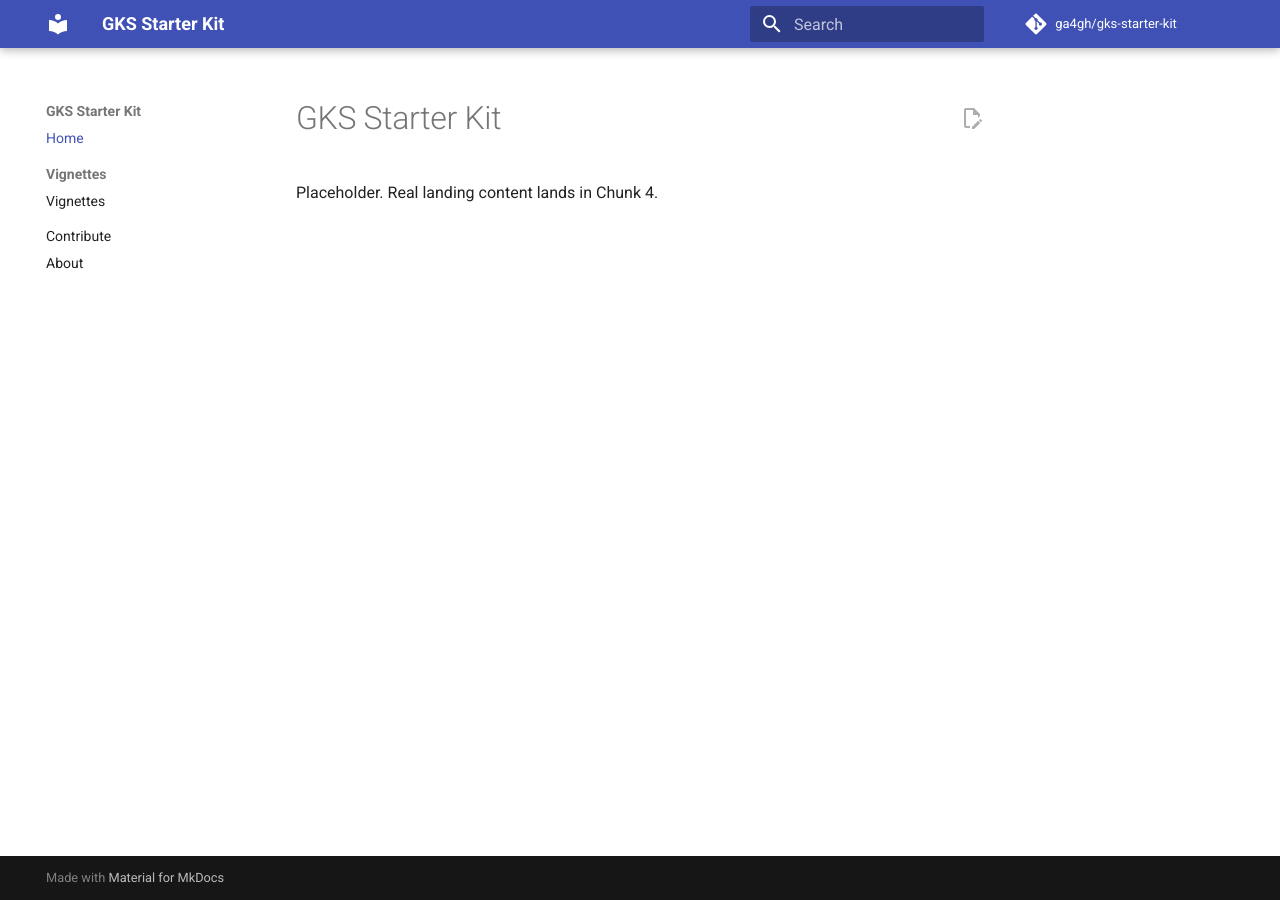
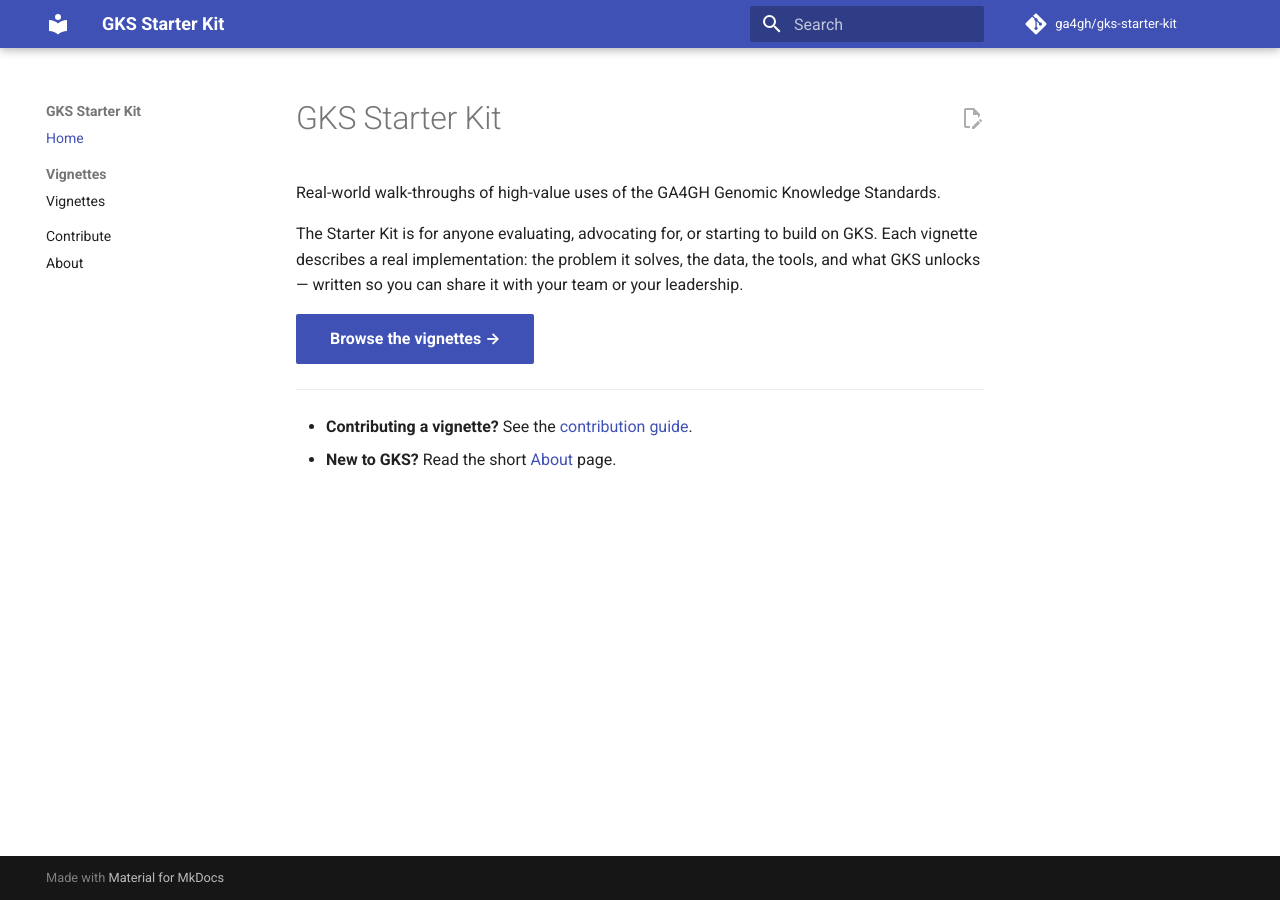
Before and after one commit to ga4gh/gkm-starter-kit, an MkDocs documentation site: the page built from docs/index.md, in a window 1280 px wide. Built offline with MkDocs 1.6.1 and Material for MkDocs 9.7.7, drawn with Linux system fonts in a browser that asks for light colours; comment, search, counter and statistics services are not loaded.

Commit message:
Write landing page

```diff
--- a/docs/index.md
+++ b/docs/index.md
@@ -1,3 +1,12 @@
 # GKS Starter Kit
 
-Placeholder. Real landing content lands in Chunk 4.
+Real-world walk-throughs of high-value uses of the GA4GH Genomic Knowledge Standards.
+
+The Starter Kit is for anyone evaluating, advocating for, or starting to build on GKS. Each vignette describes a real implementation: the problem it solves, the data, the tools, and what GKS unlocks — written so you can share it with your team or your leadership.
+
+[Browse the vignettes →](vignettes/index.md){ .md-button .md-button--primary }
+
+---
+
+- **Contributing a vignette?** See the [contribution guide](contribute.md).
+- **New to GKS?** Read the short [About](about.md) page.
```
